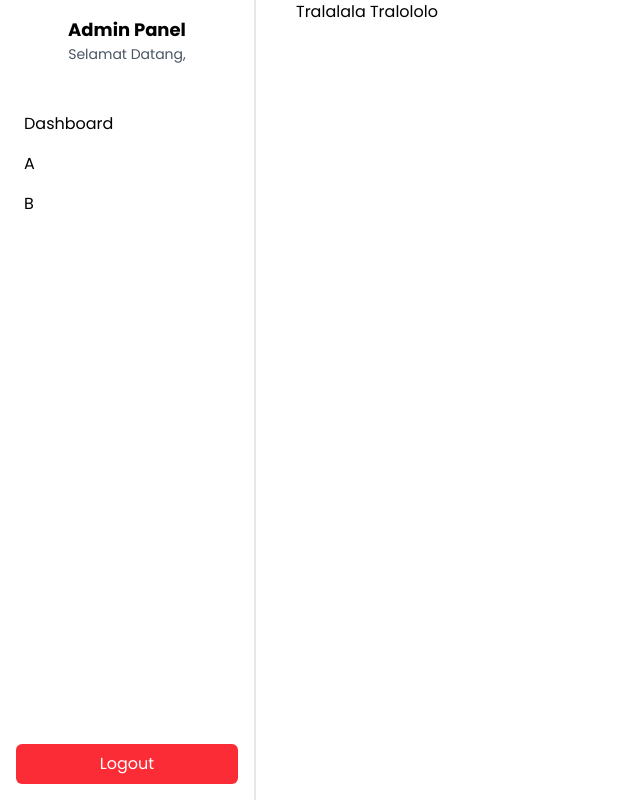
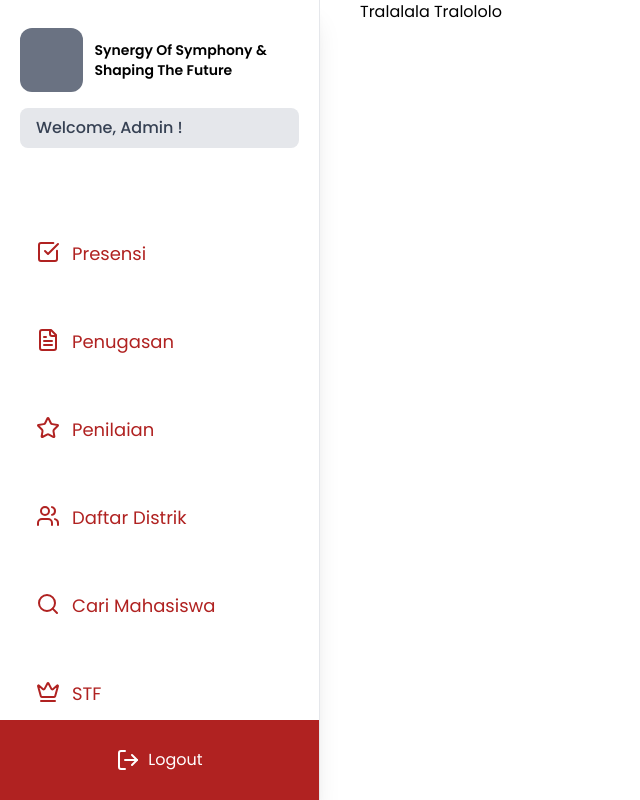
Before and after one commit to SOS-KBMDSI/frontendsos, a Next.js app: page /admin/dashboard in a window 1280 px wide. Shown: the whole page, without its empty margins (0-640 px from the left). Built offline with nearby package versions, Linux system fonts and the light colour scheme; no server answers.

Commit message:
feat: add sidebar admin

```diff
--- a/src/shared/components/admin/sidebar/Sidebar.tsx
+++ b/src/shared/components/admin/sidebar/Sidebar.tsx
@@ -3,9 +3,14 @@
 import { useAuthContext } from "@/shared/hooks/useAuthContext";
 import { authService } from "@/api/services/auth";
 import React from "react";
+import { sidebarMenuItems } from "@/shared/data/SidebarData";
+import Link from "next/link";
+import { LogOut } from "lucide-react";
+import { usePathname } from "next/navigation";
 
 const Sidebar = () => {
   const { user } = useAuthContext();
+  const pathname = usePathname();
 
   const handleLogout = async () => {
     try {
@@ -16,27 +21,44 @@ const Sidebar = () => {
   };
 
   return (
-    <div className="bg-white border-r-2 border-gray-200 flex flex-col justify-between p-4 w-64 h-screen">
-      <div>
-        <div className="text-center mb-10">
-          <h2 className="text-lg font-bold">Admin Panel</h2>
-          <p className="text-sm text-gray-600">Selamat Datang,</p>
-          <p className="font-semibold">{user?.nama}</p>
-        </div>
-        <nav>
-          <ul>
-            <li className="p-2 hover:bg-gray-100 rounded-md">Dashboard</li>
-            <li className="p-2 hover:bg-gray-100 rounded-md">A</li>
-            <li className="p-2 hover:bg-gray-100 rounded-md">B</li>
-          </ul>
-        </nav>
+    <div className=" border-r bg-white relative border-gray-200 shadow-xl flex flex-col px-5 py-7 w-80 h-screen">
+      <div className="flex items-center gap-3">
+        <div className="bg-gray-500 w-16 h-16 rounded-xl"></div>
+        <p className="text-sm w-3/4 font-semibold">
+          Synergy Of Symphony & Shaping The Future
+        </p>
       </div>
+      <div className="mt-4 px-4 py-2 bg-gray-200 rounded-lg">
+        <span className="text-gray-700 font-medium">
+          Welcome, Admin {user?.nama}!
+        </span>
+      </div>
+      <ul className="mt-18 flex flex-col gap-5">
+        {sidebarMenuItems.map((sidebar) => {
+          const isActive = pathname === sidebar.path;
 
-      <div>
+          return (
+            <Link key={sidebar.id} href={sidebar.path} passHref>
+              <li
+                className={`px-4 py-5 flex gap-x-3 text-lg transition-all duration-300 rounded-xl ${
+                  isActive
+                    ? "bg-primary-500 text-white"
+                    : "text-primary-500 hover:bg-primary-500 hover:text-white"
+                }`}
+              >
+                {React.createElement(sidebar.icon)}
+                {sidebar.label}
+              </li>
+            </Link>
+          );
+        })}
+      </ul>
+      <div className="absolute bottom-0 h-20 w-full left-0">
         <button
           onClick={handleLogout}
-          className="w-full bg-red-500 text-white p-2 rounded-md hover:bg-red-600 transition-colors"
+          className="w-full flex gap-2 items-center justify-center bg-primary-500 h-full text-white p-2 hover:bg-red-600 transition-colors"
         >
+          <LogOut />
           Logout
         </button>
       </div>
--- /dev/null
+++ b/src/shared/data/SidebarData.ts
@@ -0,0 +1,66 @@
+import {
+  CheckSquare,
+  FileText,
+  Star,
+  Users,
+  Search,
+  Crown,
+  LucideIcon,
+} from "lucide-react";
+
+// Interface tetap sama
+export interface SidebarMenuItem {
+  id: number;
+  label: string;
+  icon: LucideIcon;
+  path: string;
+}
+
+const basePath = "/admin";
+
+const baseSidebarItems = [
+  {
+    id: 1,
+    label: "Presensi",
+    icon: CheckSquare,
+    path: "/presensi",
+  },
+  {
+    id: 2,
+    label: "Penugasan",
+    icon: FileText,
+    path: "penugasan",
+  },
+  {
+    id: 3,
+    label: "Penilaian",
+    icon: Star,
+    path: "penilaian",
+  },
+  {
+    id: 4,
+    label: "Daftar Distrik",
+    icon: Users,
+    path: "distrik",
+  },
+  {
+    id: 5,
+    label: "Cari Mahasiswa",
+    icon: Search,
+    path: "cari-mahasiswa",
+  },
+  {
+    id: 6,
+    label: "STF",
+    icon: Crown,
+    path: "stf",
+  },
+];
+
+export const sidebarMenuItems: SidebarMenuItem[] = baseSidebarItems.map(
+  (item) => ({
+    ...item,
+
+    path: `${basePath}/${item.path.replace(/^\//, "")}`,
+  })
+);
```
